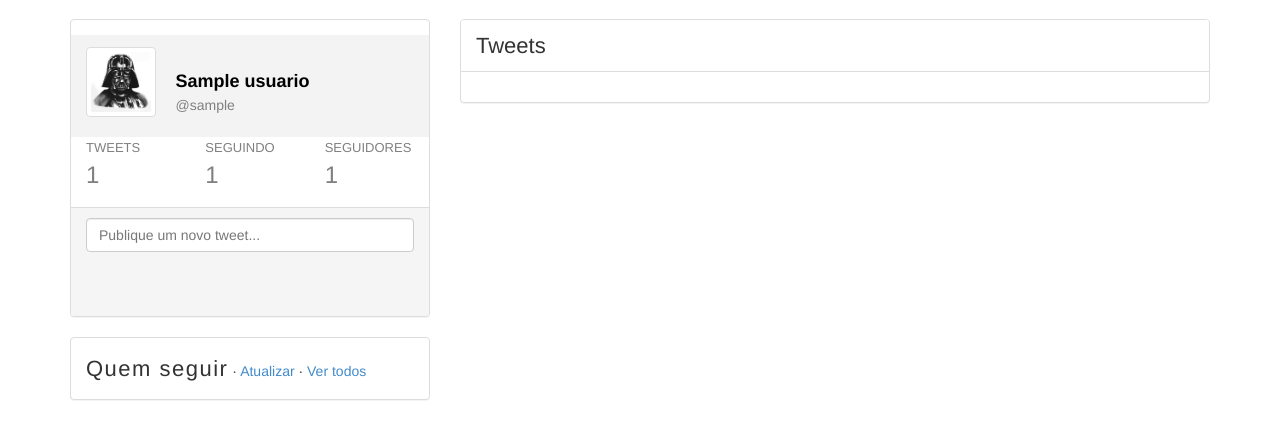
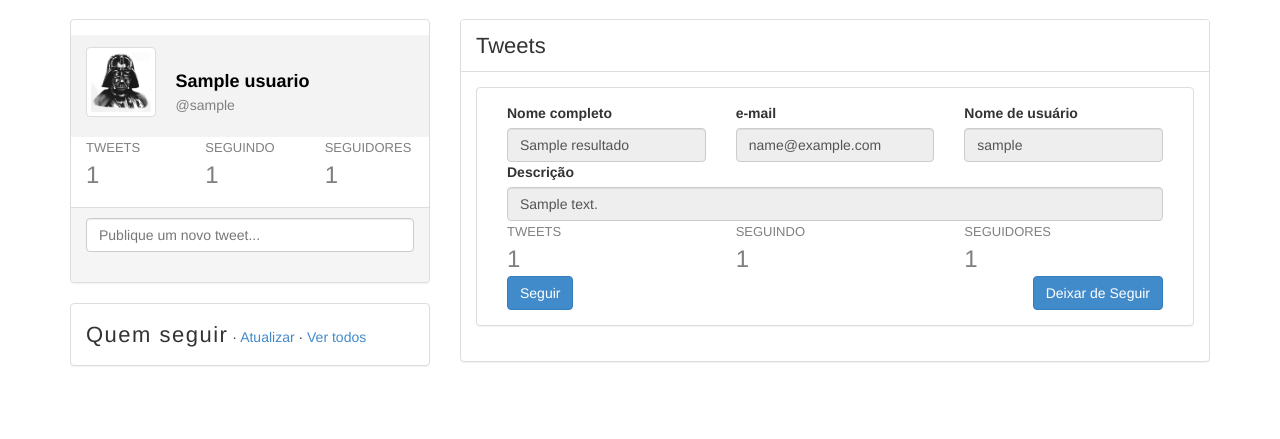
Before and after one commit to LucianoMoll/Tweeter, a CodeIgniter app: the page made by application/views/principal.php in a window 1280 px wide. Shown: the part 51-490 px from the top of the page. Run offline with CodeIgniter, Linux system fonts and the light colour scheme; tables that the repository leaves empty hold one stand-in row (values such as "Sample post"); the template is opened without the code that fills it: most values are stand-ins (such as "Sample title", 1, 10 or a date in 2020).

Commit message:
Seguir e seguindo funcionando

```diff
--- a/application/models/seguidores.php
+++ b/application/models/seguidores.php
@@ -23,4 +23,9 @@
 			return $this->db->where(array('codigo_seguidor' => $id_seguidor,
 				'codigo_seguido' => $id_seguido))->delete('seguidores');
 		}
+
+		public function getBySeguido($id)		// não funciona
+		{
+			return $this->db->where('codigo_seguido', $id)->get('seguidores')->row();
+		}
 	}
--- a/application/models/tweets.php
+++ b/application/models/tweets.php
@@ -5,13 +5,13 @@
 		{
 			return $this->db->where('codigo_usuario', $id_usuario)->count_all_results('tweets');
 		}
-/*
+
 		public function insert($dados)				//criado ##########
 		{
 			$this->db->insert('tweets', $dados);
 			return $this->db->insert_id();
 		}
-		*/
+
 	}
 
 /* End of file tweets.php */
--- a/application/views/principal.php
+++ b/application/views/principal.php
@@ -54,6 +54,7 @@
         text-decoration: none;
         font-size: 24px;
       }
+
     </style>
   </head>
   <body>
@@ -70,7 +71,7 @@
         </div>
 
         <!-- Collect the nav links, forms, and other content for toggling -->
-        <div class="collapse navbar-collapse" id="bs-example-navbar-collapse-1">
+        <div class="collapse navbar-collapse" id="bs-example-navbar-collapse-1" >
           <div class="row">
             <div class="col-lg-6 col-md-6">
               <ul class="nav navbar-nav">
@@ -86,13 +87,19 @@
               </div>
               <ul class="nav navbar-nav navbar-right">
 
-                <form class="navbar-form navbar-left" role="search">
+                <form class="navbar-form navbar-left" role="search" method="post"
+                action="<?=base_url();?>usuario/buscar">
                   <div class="form-group">
                     <div class="input-group">
-                      <input type="text" class="form-control" placeholder="Buscar no tweeter">
-                      <span class="input-group-btn">
-                        <button class="btn btn-default" type="button"><i class="glyphicon glyphicon-search"></i></button>
-                      </span>
+
+
+                        <input type="text" name="buscar" class="form-control" placeholder="Buscar no tweeter">
+                        <span class="input-group-btn">
+                          <button class="btn btn-default" type="submit" ><i class="glyphicon glyphicon-search"></i></button>
+                        </span>
+
+
+
                     </div><!-- /input-group -->
                   </div>
                 </form>
@@ -114,7 +121,7 @@
           <div class="panel-body">
             <div class="row" style="background-color: #f3f3f3; padding-top: 12px;">
               <div class="col-lg-3 col-md-3 col-sm-3">
-                <img src="imagens/thumbnail.png" class="thumbnail" style="width: 70px; height: 70px;">
+                <img src="<?=base_url()?>imagens/thumbnail.png" class="thumbnail" style="width: 70px; height: 70px;">
               </div>
               <div class="col-lg-9 col-md-9 col-sm-9" style="padding-top: 22px;">
                 <a class="perfil"><?=$usuario->nome;?></a><br>
@@ -139,38 +146,22 @@
 
             <form role="form" method="post"
               action="<?=base_url();?>usuario/postartweet">
-
               <div class="panel-footer">
-
-
-                  <textarea type="text" id="tweet" name="tweet" class="form-control"
+                  <textarea type="text" id="tweet" name="texto" class="form-control"
                     maxlength="5" rows="1"
                     onfocus="this.rows=10, mostrar()"
-                    onblur="this.rows=1, ocultar(), limpar(this.value,5,'spcontando')"
+                    onblur="if($('#tweet').val() == '') {this.rows=1; ocultar(); limpar(this.value,5,'spcontando')}"
                     onkeyup="mostrarResultado(this.value,5,'spcontando')"
                     style="resize:none" placeholder="Publique um novo tweet..."></textarea>
-
-                    <span  class="invisible" id="spcontando" style="font-family:Georgia;">5</span><br />
-
-                     <!-- panel-footer <style>
-                     #bt{
-                      visibility:hidden;
-                     }
-                     #spcontando{
-                      visibility:hidden;
-                     }
-                     </style> -->
-
+                    <span  id="spcontando" style="font-family:Georgia; display: none;">5</span><br />
                     <script>
                         function mostrar() {
-                            document.getElementById('bt').style.visibility="visible";
-                            document.getElementById('spcontando').style.visibility="visible";
-                            //document.getElementById('bt').style.display="block";
+                            $('#bt').show();
+                            $('#spcontando').show();
                           }
                         function ocultar() {
-                            document.getElementById('bt').style.visibility="hidden";
-                            document.getElementById('spcontando').style.visibility="hidden";
-                            //document.getElementById('bt').style.display="none";
+                            $('#bt').hide();
+                            $('#spcontando').hide();
                           }
                         function mostrarResultado(box,num_max,campospan){
                               var contagem_regre = (5-box.length);
@@ -180,14 +171,11 @@
                           document.getElementById('tweet').value = '';
                           document.getElementById(campospan).innerHTML = 5;
                         }
-
                     </script>
-
-                  <button  id="bt" type="submit" class="btn btn-primary invisible ">Gravar
-                  </button>
-
+                  <button  id="bt" type="submit" class="btn btn-primary pull-right"
+                  style="display: none;">Gravar</button>
+                  <div   style="clear: both;"></div>
               </div><!-- panel-footer -->
-
             </form>
 
          </div><!-- panel -->
@@ -205,6 +193,81 @@
             </div>
             <div class="panel-body">
 
+                <?php if (isset($resultados))
+                  foreach ($resultados as $resultado) {
+                ?>
+                   <div class="panel panel-default">
+                    <div class="panel-body" >
+
+                     <form role="form" method="post">
+                      <input type="hidden" name="codigo"
+                        id="codigo" value="<?=$resultado->codigo?>">
+
+                      <input type="hidden" name="codigo_seguido"
+                        id="codigo_seguido" value="<?=$resultado->codigo?>">
+
+                       <script> //como colocar codigo do seguido no imput acima??
+                                //para poder fazer comparação se já estou seguindo ou não.
+                        function mostrar() {
+                            $('#seguir').show();
+                            $('#naoseguir').show();
+                          }
+                        </script>
+
+                      <div class="col-lg-4 col-md-4 col-sm-4">
+
+                        <label for="nome">Nome completo</label>
+                        <input type="text" name="nome" id="nome" readonly
+                        class="form-control" placeholder="Nome completo"
+                        value="<?=$resultado->nome?>">
+                      </div>
+                      <div class="col-lg-4 col-md-4 col-sm-4">
+                        <label for="email">e-mail</label>
+                        <input type="text" name="email" id="email" readonly
+                        class="form-control" placeholder="e-mail"
+                        value="<?=$resultado->email?>">
+                      </div>
+                      <div class="col-lg-4 col-md-4 col-sm-4">
+                        <label for="login">Nome de usuário</label>
+                        <input type="text" name="login" id="login" readonly
+                        class="form-control" placeholder="Login"
+                        value="<?=$resultado->login?>">
+                      </div>
+                      <div class="col-lg-12 col-md-12 col-sm-12">
+                        <label for="descricao">Descrição</label>
+                        <input name="descricao" id="descricao" readonly
+                          class="form-control" placeholder="Descrição detalhada da conta"
+                          value="<?=$resultado->descricao?>">
+                      </div>
+
+                      <div class="col-lg-4 col-md-4 col-sm-4">
+                        <small class="sum-label">TWEETS</small><br>
+                        <a class="sum" value="#"><?=$resultado->num_tweets?></a>
+                      </div>
+                      <div class="col-lg-4 col-md-4 col-sm-4">
+                        <small class="sum-label">SEGUINDO</small><br>
+                        <a class="sum" value="#"><?=$resultado->num_seguindo?></a>
+                      </div>
+                      <div class="col-lg-4 col-md-4 col-sm-4">
+                        <small class="sum-label">SEGUIDORES</small><br>
+                        <a class="sum" value="#"><?=$resultado->num_seguidores?></a>
+                      </div>
+                      <div class="col-lg-12 col-md-12 col-sm-12">
+
+                        <button id="seguir" type="submit" onclick="action='<?=base_url();?>usuario/seguir'"
+                          class="btn btn-primary ">Seguir
+                        </button>
+
+                        <button id="naoseguir" type="submit" onclick="action='<?=base_url();?>usuario/naoseguir'"
+                          class="btn btn-primary pull-right">Deixar de Seguir
+                        </button>
+                      </div>
+                      </form>
+                     </div>
+                  </div>
+                <?php
+                } ?>
+
             </div>
           </div><!-- panel -->
         </div><!-- col -->
```
Also changed, not shown: application/controllers/usuario.php (+73 -11 lines), application/models/usuarios.php (+7 -2 lines).
